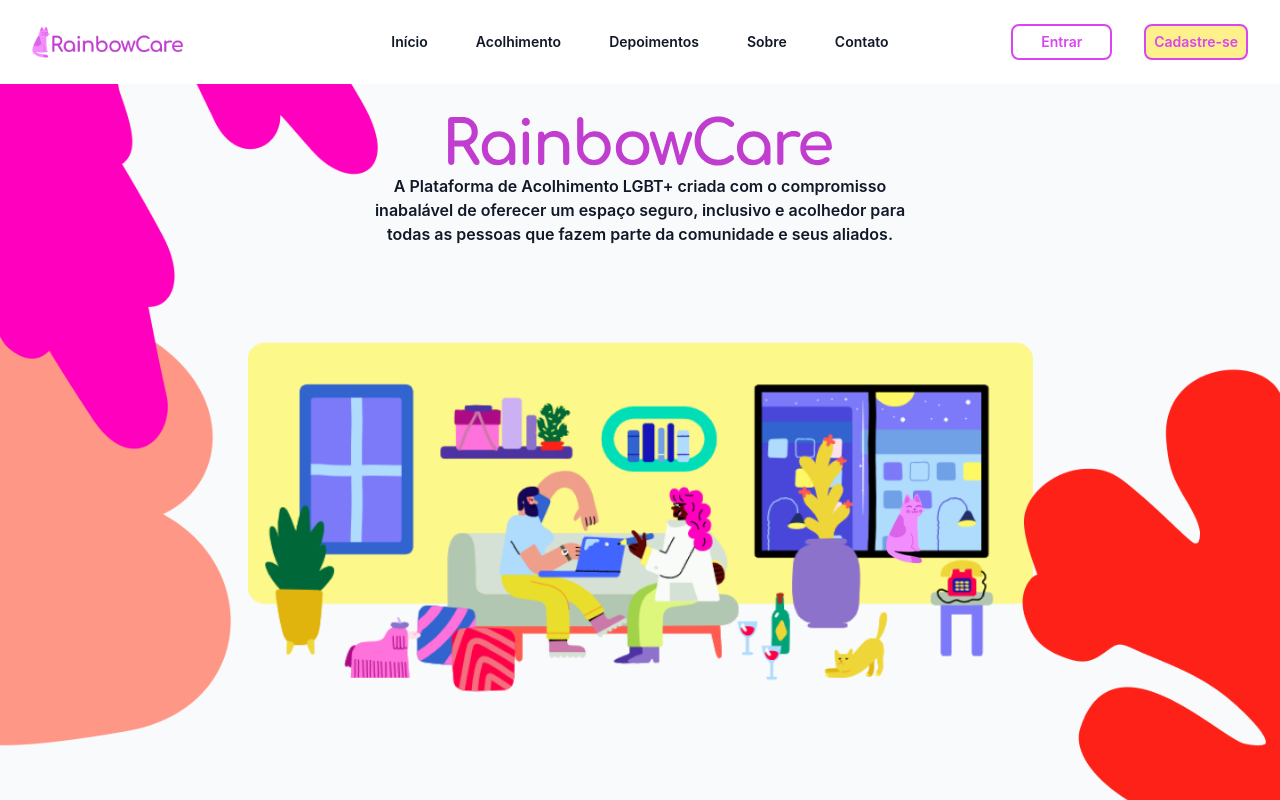
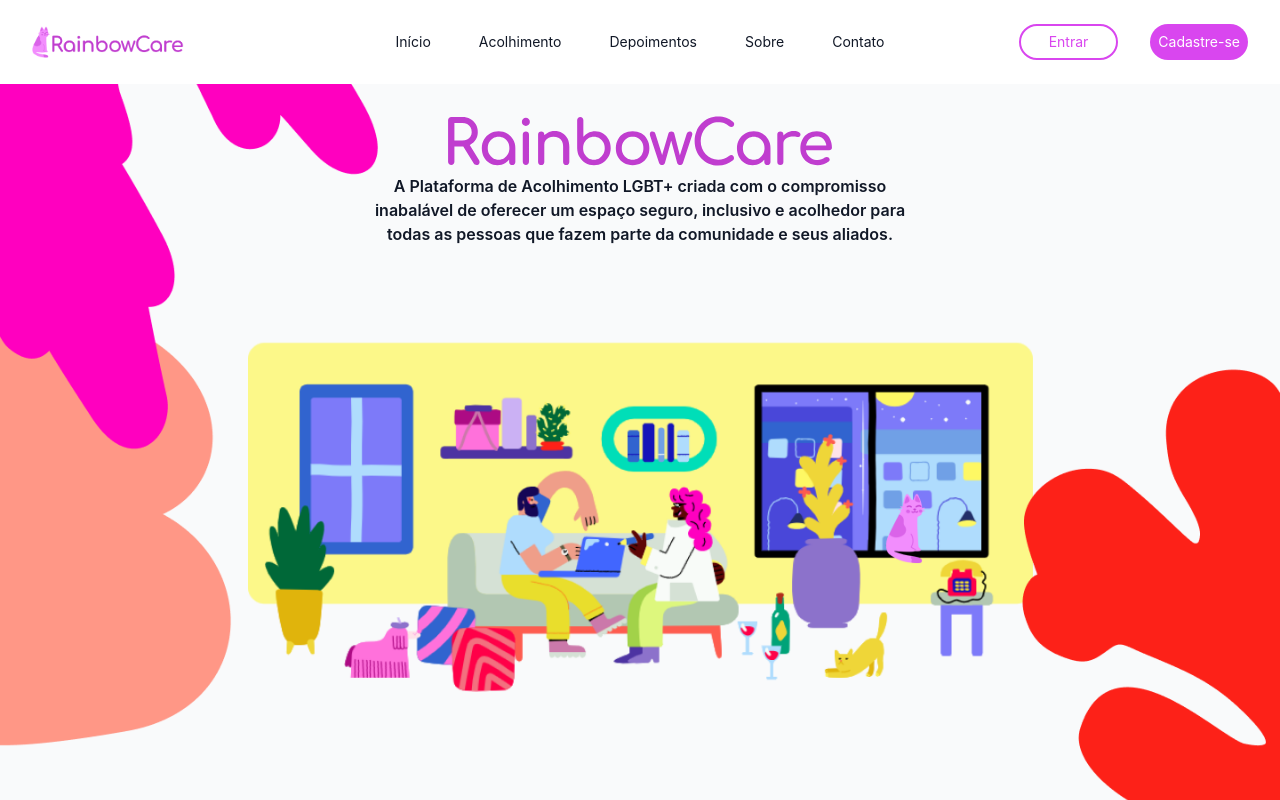
Before and after one commit to hiaaenry/RainbowCare, a React (Create React App) app in the folder front-end/: page / in a window 1280 px wide. Shown: the top 800 px of the page. Built offline with nearby package versions, Linux system fonts and the light colour scheme.

Commit message:
:lipstick: style: organizing header and footer

```diff
--- a/front-end/src/layout/Footer.jsx
+++ b/front-end/src/layout/Footer.jsx
@@ -4,23 +4,20 @@ function Footer() {
             <footer className="bg-gray-950" id="footer">
                 <div className="container justify-center items-end">
                     <div className="pb-10 w-full h-full flex">
-                        <div className="lg:flex-1 lg:justify-center">
+                        <div className="flex-1 justify-center">
                             <div className="mx-10 my-10 pt-5 w-10 h-10">
-                                <a href="/#" className="mb-6 inline-block max-w-[160px]">
-                                    <img src="favicon.png" alt="logo" className="max-w-full hidden dark:block" />
+                                <a href="/#" className="mb-6 block max-w-[160px]">
+                                    <img src="favicon.png" alt="logo" className="max-w-full block" />
                                 </a>
                             </div>
                         </div>
-                        <div className="hidden lg:flex lg:flex-1 lg:justify-center">
-                            <div className="mx-auto pt-20">
-                                <p className="text-gray-500">Feito com ❤ RainbowCare&copy; 2023</p>
-                            </div>
+                        <div className="flex justify-center">
+                            <p className="mx-auto pt-20 text-gray-500 text-base">Feito com ❤ RainbowCare&copy; 2023 </p>
                         </div>
-                        <div className="hidden lg:flex lg:flex-1 lg:justify-end">
+                        <div className="flex flex-1 justify-end">
                             <div className="mx-10 my-10 pt-10 w-10 h-10">
-                                <a href="https://github.com/Rayaninha/RainbowCare" className="mb-6 inline-block max-w-[160px] rounded-full p-2
-                                bg-fuchsia-200 transition ease-in-out delay-150 hover:-translate-y-1 duration-300">
-                                    <img src="git-icon.png" alt="logo" className="max-w-full hidden dark:block" />
+                                <a href="https://github.com/Rayaninha/RainbowCare" className="mb-6 block max-w-[160px] rounded-full p-2 bg-white hover:bg-fuchsia-300">
+                                    <img src="git-icon.png" alt="logo" className="max-w-full block" />
                                 </a>
                             </div>
                         </div>
--- a/front-end/src/layout/Header.jsx
+++ b/front-end/src/layout/Header.jsx
@@ -26,44 +26,45 @@ function Header() {
       <nav class="mx-auto flex max-w-7xl items-center justify-between p-6 lg:px-8">
         <div class="flex lg:flex-1">
           <a href="#" class="-m-1.5 p-1.5">
-            <img src="logotipo.png" alt="logo" class="h-8 w-auto"/>
+            <img src="logotipo.png" alt="logo" class="h-8 w-auto" />
           </a>
         </div>
+
         <div class="hidden lg:flex lg:gap-x-12">
-          <button  onClick={scrollToTop} class="text-sm font-semibold leading-6 text-gray-900 hover:text-fuchsia-500">
+          <button onClick={scrollToTop} class="text-sm leading-6 text-gray-900 hover:text-fuchsia-500">
             Início
           </button>
 
-          <LinkScroll to='#' smooth={true} offset={50} class="text-sm font-semibold leading-6 text-gray-900 hover:text-fuchsia-500">
+          <LinkScroll to='#' smooth={true} offset={50} class="text-sm leading-6 text-gray-900 hover:text-fuchsia-500">
             Acolhimento
           </LinkScroll>
 
-          <a href="#" class="text-sm font-semibold leading-6 text-gray-900 hover:text-fuchsia-500">
+          <a href="#" class="text-sm leading-6 text-gray-900 hover:text-fuchsia-500">
             Depoimentos
           </a>
 
-          <LinkScroll to='sobre' smooth={true} offset={-100} duration={800} class="text-sm font-semibold leading-6 text-gray-900 hover:text-fuchsia-500">
+          <LinkScroll to='sobre' smooth={true} offset={-100} duration={800} class="text-sm leading-6 text-gray-900 hover:text-fuchsia-500">
             Sobre
           </LinkScroll>
 
-          <LinkScroll to='footer' smooth={true} offset={-100} duration={800} class="text-sm font-semibold leading-6 text-gray-900 hover:text-fuchsia-500">
+          <LinkScroll to='footer' smooth={true} offset={-100} duration={800} class="text-sm leading-6 text-gray-900 hover:text-fuchsia-500">
             Contato
           </LinkScroll>
         </div>
+
         <div class="hidden lg:flex lg:flex-1 lg:justify-end">
-          <button class="text-sm font-semibold leading-6 text-fuchsia-500 px-7 py-1 mr-4 rounded-lg bg-transparent border-solid border-2 border-fuchsia-500
-            hover:text-fuchsia-400 hover:border-fuchsia-400 transition ease-in-out delay-150 hover:-translate-y-1 duration-300" >
+          <button class="text-sm leading-6 px-7 py-1 mr-4 rounded-full bg-transparent border-solid border-2 border-fuchsia-500 text-fuchsia-500 hover:text-gray-900 hover:border-gray-900" >
             <Link to={'/login'}>
               Entrar
             </Link>
           </button>
-          <button class="text-sm font-semibold leading-6 text-fuchsia-500 px-2 py-1 ml-4 rounded-lg bg-yellow-200 border-solid border-2 border-fuchsia-500
-            hover:shadow-lg transition ease-in-out delay-150 hover:-translate-y-1 duration-300" >
-              <Link to={'/cadastro'}>
-                Cadastre-se
-              </Link>
+          <button class="text-sm leading-6 px-2 py-1 ml-4 rounded-full text-white bg-fuchsia-500 hover:bg-fuchsia-600 hover:shadow-lg" >
+            <Link to={'/cadastro'}>
+              Cadastre-se
+            </Link>
           </button>
         </div>
+
       </nav>
     </header>
   )
```
